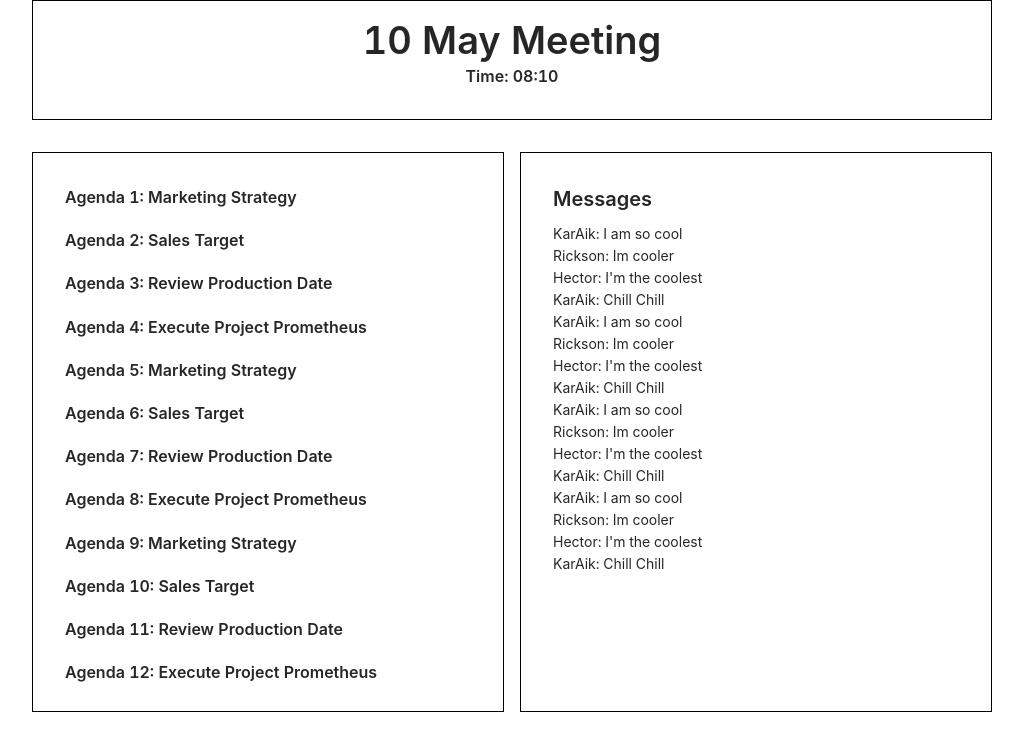
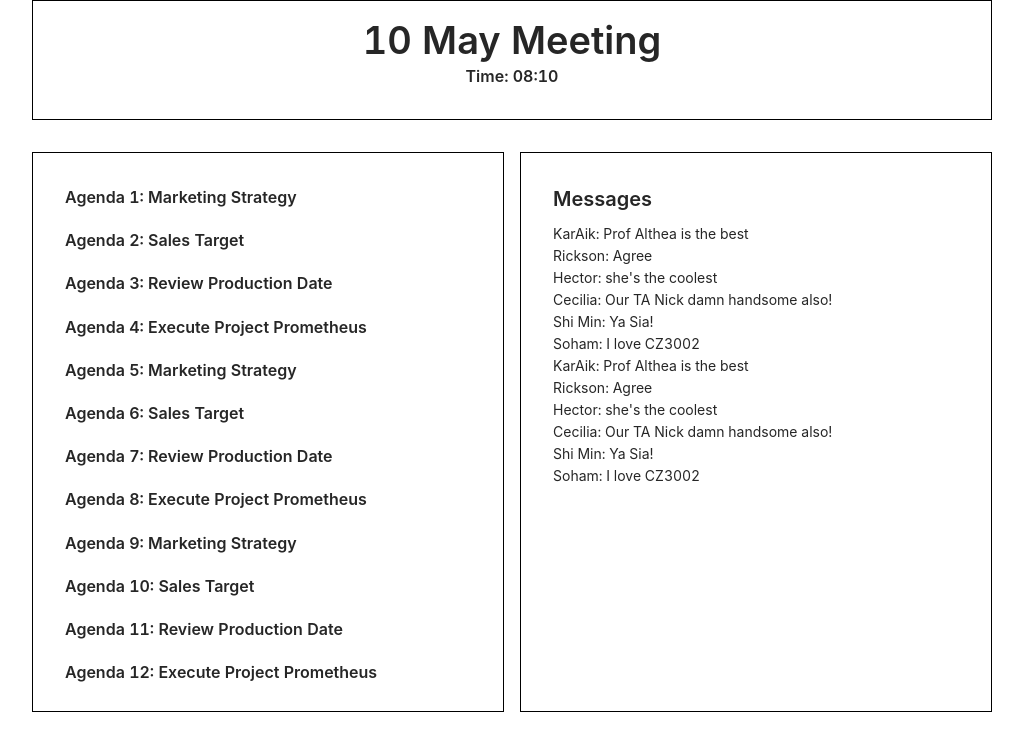
Before and after one commit to limkaraik/LingLing, a React (Create React App) app in the folder App/client/: page /meeting in a window 1280 px wide. Shown: the top 750 px of the page, without its empty margins (128-1151 px from the left). Built offline with nearby package versions, Linux system fonts and the light colour scheme.

Commit message:
small changes

```diff
--- a/App/client/src/views/MeetingHistory/MeetingHistoryData.js
+++ b/App/client/src/views/MeetingHistory/MeetingHistoryData.js
@@ -18,22 +18,18 @@ const MEETINGS_DATA = [
       "Execute Project Prometheus",
     ],
     transcript: [
-      "KarAik: I am so cool",
-      "Rickson: Im cooler",
-      "Hector: I'm the coolest",
-      "KarAik: Chill Chill",
-      "KarAik: I am so cool",
-      "Rickson: Im cooler",
-      "Hector: I'm the coolest",
-      "KarAik: Chill Chill",
-      "KarAik: I am so cool",
-      "Rickson: Im cooler",
-      "Hector: I'm the coolest",
-      "KarAik: Chill Chill",
-      "KarAik: I am so cool",
-      "Rickson: Im cooler",
-      "Hector: I'm the coolest",
-      "KarAik: Chill Chill",
+      "KarAik: Prof Althea is the best",
+      "Rickson: Agree",
+      "Hector: she's the coolest",
+      "Cecilia: Our TA Nick damn handsome also!",
+      "Shi Min: Ya Sia!",
+      "Soham: I love CZ3002",
+      "KarAik: Prof Althea is the best",
+      "Rickson: Agree",
+      "Hector: she's the coolest",
+      "Cecilia: Our TA Nick damn handsome also!",
+      "Shi Min: Ya Sia!",
+      "Soham: I love CZ3002",
     ],
   },
   {
```
